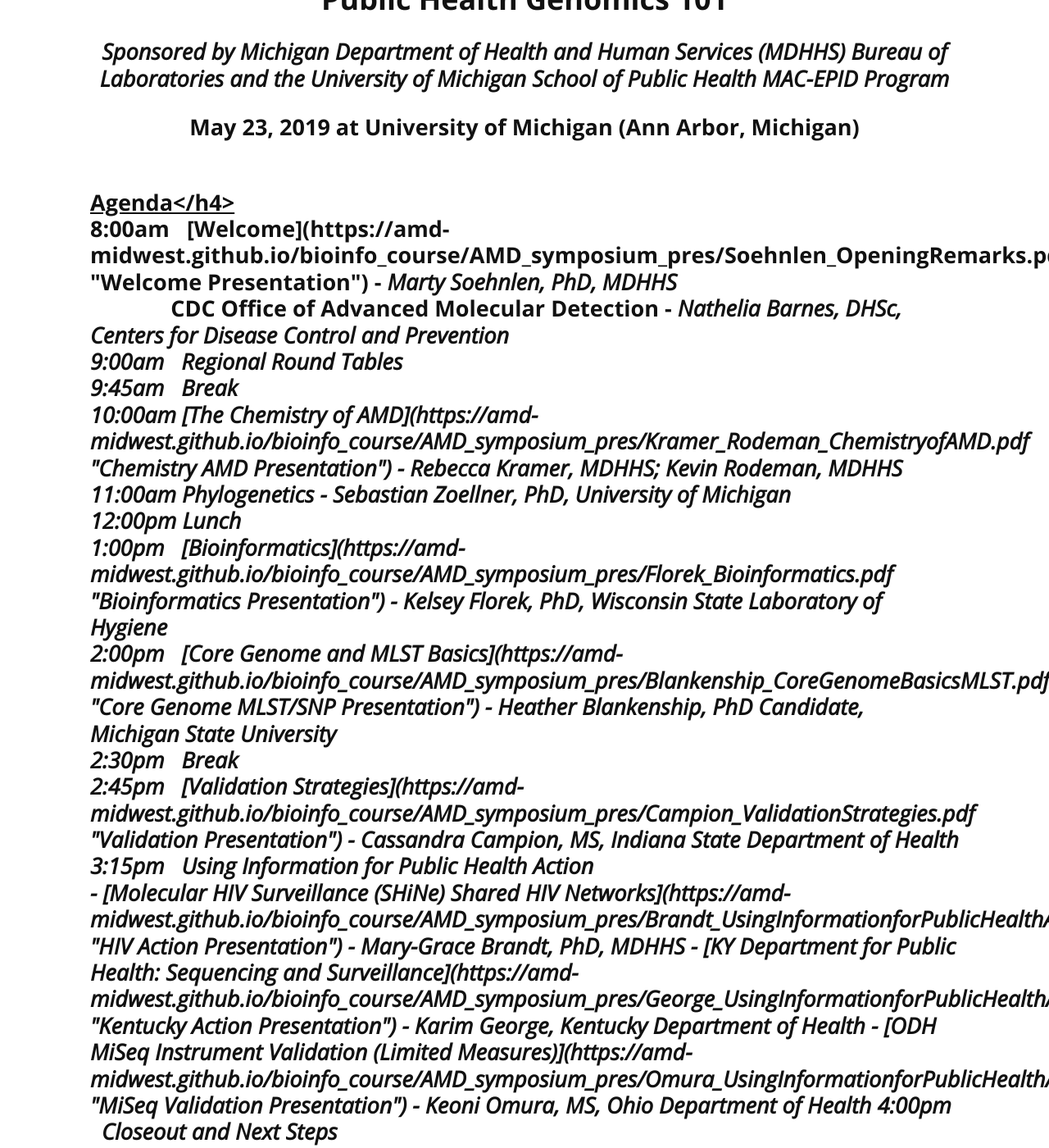
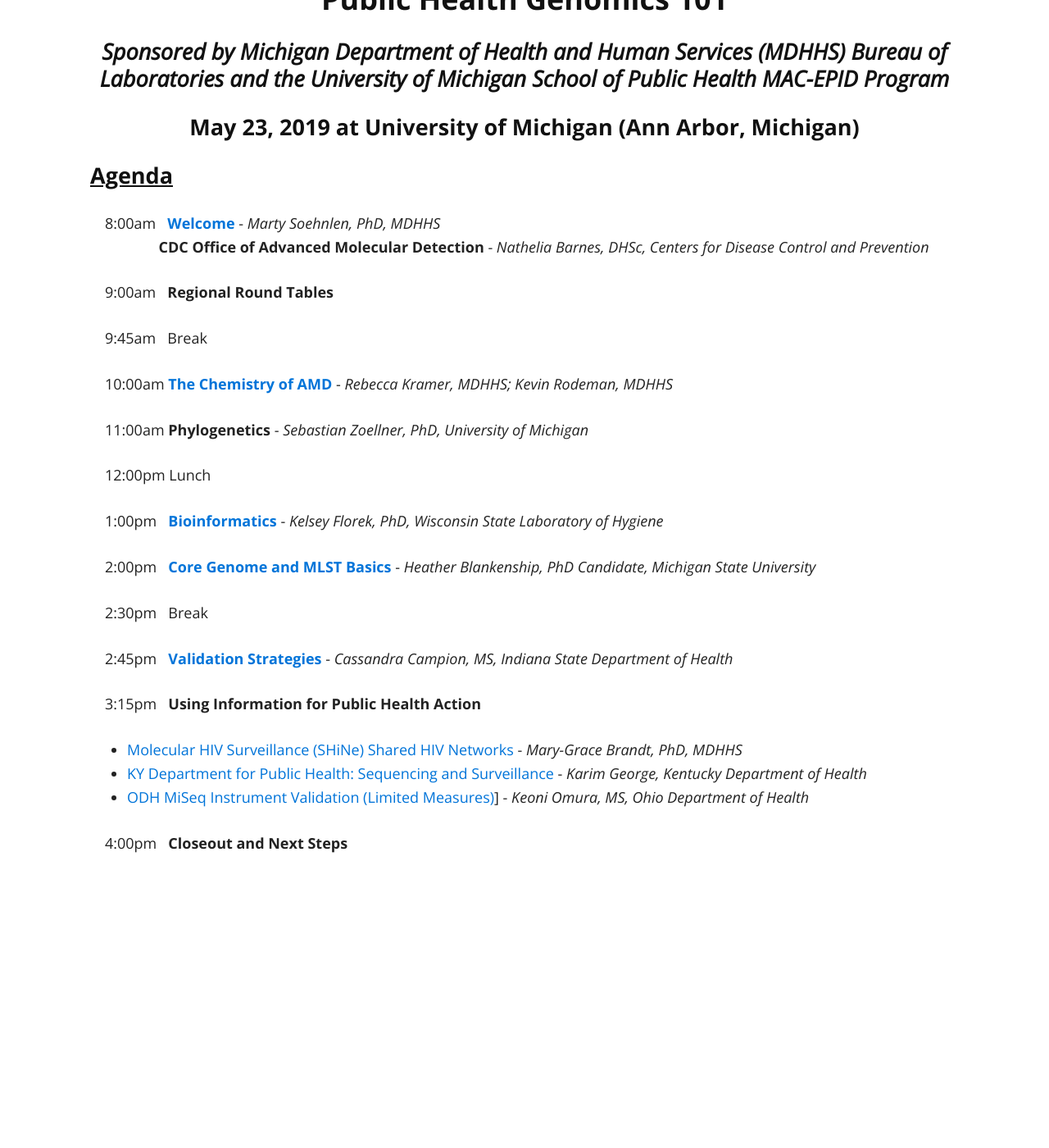
Before and after one commit to StaPH-B/midwest-region, a Jekyll site: the page built from AMD_symposium_5_23_19.md, in a window 1280 px wide and 1400 px high, scrolled down 905 px. Shown: the whole window at 82% size. Built offline with Jekyll 4.4.1, drawn with Linux system fonts in a browser that asks for light colours; nearby versions of some CDN libraries; after the commit the page ends 2037 px from its top, so only the background shows below that.

```diff
--- a/AMD_symposium_5_23_19.md
+++ b/AMD_symposium_5_23_19.md
@@ -1,42 +1,40 @@
 ---
 layout: default
 ---
-<h1 align="center"> Midwest Advanced Molecular Detection (AMD) Training Symposium
+<h1 align="center"> Midwest Advanced Molecular Detection (AMD) Training Symposium</h1>
 
-<h3 align="center">Public Health Genomics 101
-<h4 align="center"><i>Sponsored by Michigan Department of Health and Human Services (MDHHS) Bureau of Laboratories and the University of Michigan School of Public Health MAC-EPID Program</i>
-<h4 align="center">May 23, 2019 at University of Michigan (Ann Arbor, Michigan)
+<h3 align="center">Public Health Genomics 101</h3>
+<h4 align="center"><i>Sponsored by Michigan Department of Health and Human Services (MDHHS) Bureau of Laboratories and the University of Michigan School of Public Health MAC-EPID Program</i></h4>
+<h4 align="center">May 23, 2019 at University of Michigan (Ann Arbor, Michigan)</h4>
 
-<br>
-<br>
 
-<h4><u> Agenda</h4></u>
-<br>
 
-8:00am &nbsp; <b>[Welcome](https://amd-midwest.github.io/bioinfo_course/AMD_symposium_pres/Soehnlen_OpeningRemarks.pdf "Welcome Presentation")</b> - <i>Marty Soehnlen, PhD, MDHHS </i><br>
-&nbsp;&nbsp;&nbsp;&nbsp;&nbsp;&nbsp;&nbsp;&nbsp;&nbsp;&nbsp;&nbsp;&nbsp;&nbsp; <b> CDC Office of Advanced Molecular Detection </b> - <i> Nathelia Barnes, DHSc, Centers for Disease Control and Prevention<br>
+<h4><u> Agenda</u></h4>
 
-9:00am &nbsp; <b>Regional Round Tables</b><br>
+8:00am &nbsp; <b><a href="https://amd-midwest.github.io/bioinfo_course/AMD_symposium_pres/Soehnlen_OpeningRemarks.pdf">Welcome</a></b> - <i>Marty Soehnlen, PhD, MDHHS </i><br />
+&nbsp;&nbsp;&nbsp;&nbsp;&nbsp;&nbsp;&nbsp;&nbsp;&nbsp;&nbsp;&nbsp;&nbsp;&nbsp; <b> CDC Office of Advanced Molecular Detection </b> - <i> Nathelia Barnes, DHSc, Centers for Disease Control and Prevention </i><br />
 
-9:45am &nbsp; Break<br>
+9:00am &nbsp; <b>Regional Round Tables</b><br />
 
-10:00am <b>[The Chemistry of AMD](https://amd-midwest.github.io/bioinfo_course/AMD_symposium_pres/Kramer_Rodeman_ChemistryofAMD.pdf "Chemistry AMD Presentation")</b> - <i>Rebecca Kramer, MDHHS; Kevin Rodeman, MDHHS</i><br>
+9:45am &nbsp; Break<br />
 
-11:00am <b>Phylogenetics</b> - <i>Sebastian Zoellner, PhD, University of Michigan</i><br>
+10:00am <b><a href="https://amd-midwest.github.io/bioinfo_course/AMD_symposium_pres/Kramer_Rodeman_ChemistryofAMD.pdf">The Chemistry of AMD</a> </b> - <i>Rebecca Kramer, MDHHS; Kevin Rodeman, MDHHS</i><br />
 
-12:00pm Lunch<br>
+11:00am <b>Phylogenetics</b> - <i>Sebastian Zoellner, PhD, University of Michigan</i><br />
 
-1:00pm &nbsp; <b>[Bioinformatics](https://amd-midwest.github.io/bioinfo_course/AMD_symposium_pres/Florek_Bioinformatics.pdf "Bioinformatics Presentation")</b> - <i>Kelsey Florek, PhD, Wisconsin State Laboratory of Hygiene</i><br>
+12:00pm Lunch<br />
 
-2:00pm &nbsp; <b>[Core Genome and MLST Basics](https://amd-midwest.github.io/bioinfo_course/AMD_symposium_pres/Blankenship_CoreGenomeBasicsMLST.pdf "Core Genome MLST/SNP Presentation")</b> - <i> Heather Blankenship, PhD Candidate, Michigan State University</i><br>
+1:00pm &nbsp; <b><a href="https://amd-midwest.github.io/bioinfo_course/AMD_symposium_pres/Florek_Bioinformatics.pdf">Bioinformatics</a></b> - <i>Kelsey Florek, PhD, Wisconsin State Laboratory of Hygiene</i><br />
 
-2:30pm &nbsp; Break<br>
+2:00pm &nbsp; <b><a href="https://amd-midwest.github.io/bioinfo_course/AMD_symposium_pres/Blankenship_CoreGenomeBasicsMLST.pdf">Core Genome and MLST Basics</a></b> - <i> Heather Blankenship, PhD Candidate, Michigan State University</i><br />
 
-2:45pm &nbsp; <b>[Validation Strategies](https://amd-midwest.github.io/bioinfo_course/AMD_symposium_pres/Campion_ValidationStrategies.pdf "Validation Presentation")</b> - <i> Cassandra Campion, MS, Indiana State Department of Health</i><br>
+2:30pm &nbsp; Break<br />
 
-3:15pm &nbsp; <b> Using Information for Public Health Action </b><br>
-- [Molecular HIV Surveillance (SHiNe) Shared HIV Networks](https://amd-midwest.github.io/bioinfo_course/AMD_symposium_pres/Brandt_UsingInformationforPublicHealthAction.pdf "HIV Action Presentation") - <i> Mary-Grace Brandt, PhD, MDHHS </i>
-- [KY Department for Public Health: Sequencing and Surveillance](https://amd-midwest.github.io/bioinfo_course/AMD_symposium_pres/George_UsingInformationforPublicHealthAction.pdf "Kentucky Action Presentation") - <i> Karim George, Kentucky Department of Health </i>
-- [ODH MiSeq Instrument Validation (Limited Measures)](https://amd-midwest.github.io/bioinfo_course/AMD_symposium_pres/Omura_UsingInformationforPublicHealthAction.pdf "MiSeq Validation Presentation") - <i> Keoni Omura, MS, Ohio Department of Health</i>
+2:45pm &nbsp; <b><a href="https://amd-midwest.github.io/bioinfo_course/AMD_symposium_pres/Campion_ValidationStrategies.pdf">Validation Strategies</a></b> - <i> Cassandra Campion, MS, Indiana State Department of Health</i><br />
 
-4:00pm &nbsp; <b>Closeout and Next Steps</b><br>
+3:15pm &nbsp; <b> Using Information for Public Health Action </b><br />
+<ul> <li><a href="https://amd-midwest.github.io/bioinfo_course/AMD_symposium_pres/Brandt_UsingInformationforPublicHealthAction.pdf">Molecular HIV Surveillance (SHiNe) Shared HIV Networks</a> - <i> Mary-Grace Brandt, PhD, MDHHS </i></li>
+  <li><a href="https://amd-midwest.github.io/bioinfo_course/AMD_symposium_pres/George_UsingInformationforPublicHealthAction.pdf">KY Department for Public Health: Sequencing and Surveillance</a> - <i> Karim George, Kentucky Department of Health </i></li>
+  <li><a href="https://amd-midwest.github.io/bioinfo_course/AMD_symposium_pres/Omura_UsingInformationforPublicHealthAction.pdf">ODH MiSeq Instrument Validation (Limited Measures)</a>] - <i> Keoni Omura, MS, Ohio Department of Health</i></li></ul>
+
+4:00pm &nbsp; <b>Closeout and Next Steps</b><br />
```
